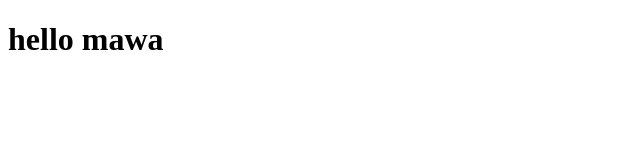
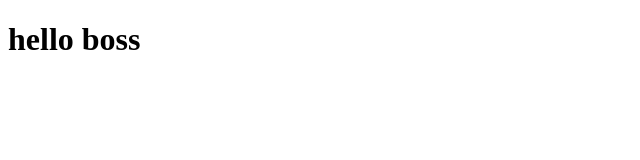
Before and after one commit to purushothampaindla/purushwebsite, a plain HTML site: page index.html in a window 1280 px wide. Shown: the full height of the page, 0-640 px from the left. Drawn offline with Linux system fonts and the light colour scheme.

Commit message:
Update index.html

```diff
--- a/index.html
+++ b/index.html
@@ -6,6 +6,6 @@
     <title>Document</title>
   </head>
   <body>
-    <h1>hello mawa</h1>
+    <h1>hello boss</h1>
   </body>
 </html>
```
